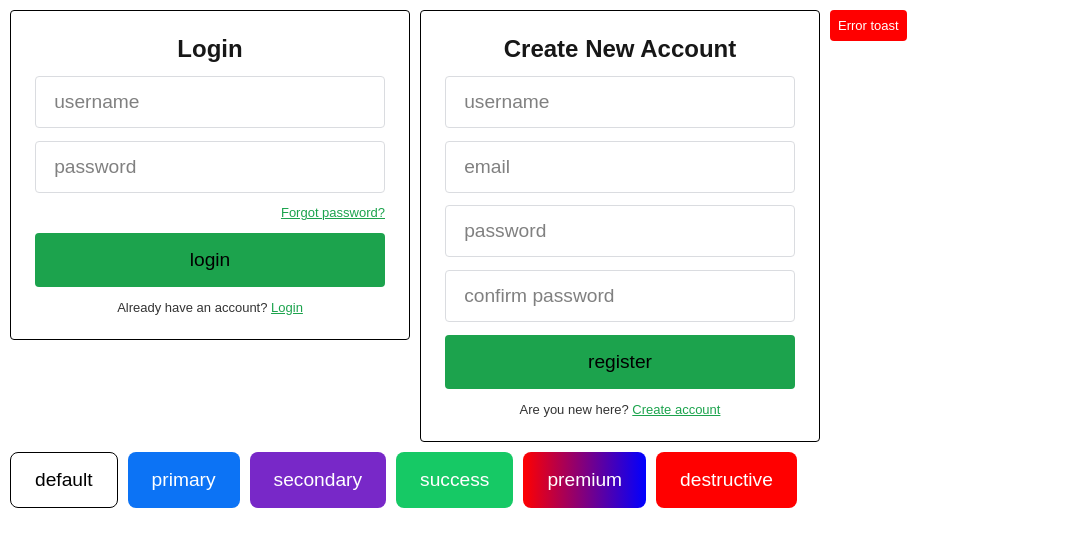
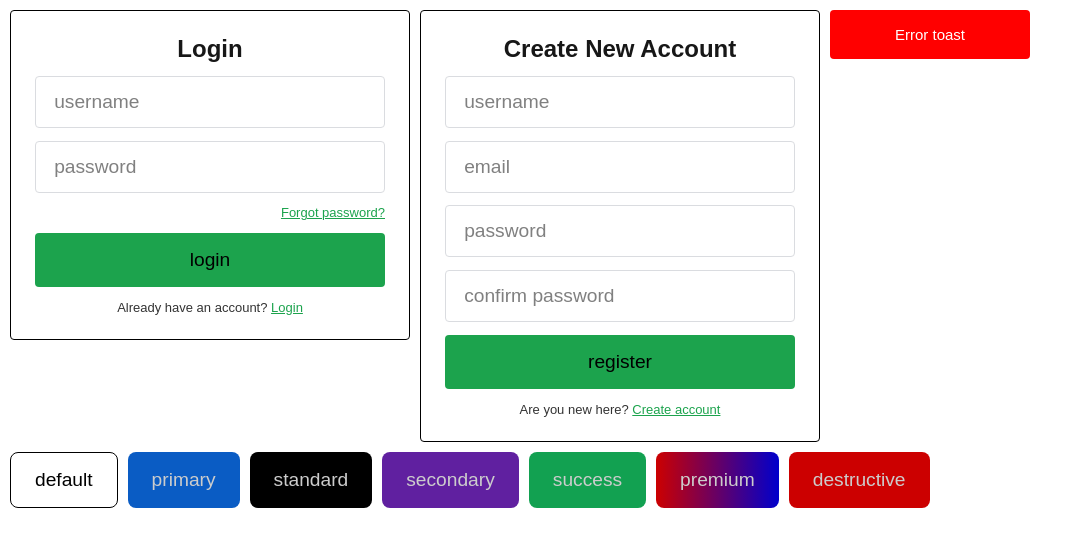
Before and after one commit to Mahamudu-Halic/styled-components, a Next.js app: page / in a window 1280 px wide. Shown: the top 546 px of the page, without its empty margins (0-1083 px from the left). Built offline with nearby package versions, Linux system fonts and the light colour scheme.

Commit message:
standard variant added

```diff
--- a/src/app/page.tsx
+++ b/src/app/page.tsx
@@ -6,7 +6,14 @@ import { FormErrorMessage } from "@/components/form/form.styled.component";
 export default function Home() {
   return (
     <div>
-      <div style={{ margin: "10px", display: "flex", alignItems: "flex-start", gap: "10px" }}>
+      <div
+        style={{
+          margin: "10px",
+          display: "flex",
+          alignItems: "flex-start",
+          gap: "10px",
+        }}
+      >
         <FormField buttonLabel="login" title="login" />
         <FormField
           buttonLabel="register"
@@ -19,6 +26,7 @@ export default function Home() {
       <div style={{ margin: "10px", display: "flex", gap: "10px" }}>
         <Button>default</Button>
         <Button variant="primary">primary</Button>
+        <Button variant="standard">standard</Button>
         <Button variant="secondary">secondary</Button>
         <Button variant="success">success</Button>
         <Button variant="premium">premium</Button>
--- a/src/components/buttons/button.styled.component.ts
+++ b/src/components/buttons/button.styled.component.ts
@@ -11,6 +11,11 @@ export const Button = styled.button<{ variant?: string }>`
   border-radius: 8px;
   cursor: pointer;
   color: #fff;
+  filter: brightness(0.8);
+
+  &:hover {
+    filter: brightness(1);
+  }
 
   ${({ variant }) => {
     switch (variant) {
@@ -38,6 +43,10 @@ export const Button = styled.button<{ variant?: string }>`
         return `
               background: #373941;
             `;
+      case "standard":
+        return `
+              background: #000;
+            `;
       default:
         return `
               background: none;
--- a/src/components/form/form.styled.component.ts
+++ b/src/components/form/form.styled.component.ts
@@ -29,12 +29,13 @@ export const FormButton = styled.button`
 
 export const FormErrorMessage = styled.p`
   color: #fff;
-  font-size: 13px;
-  padding: 0.5rem;
+  font-size: 15px;
+  padding: 1rem;
   background: #f00;
   border-radius: 4px;
   border: none;
   text-align: center;
+  width: 200px;
 `;
 
 export const FormPrompt = styled.p`
```
